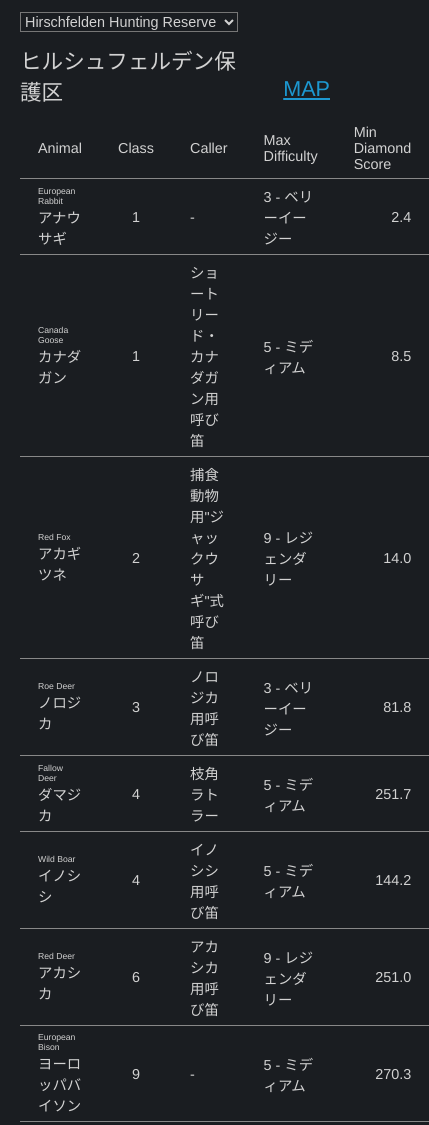
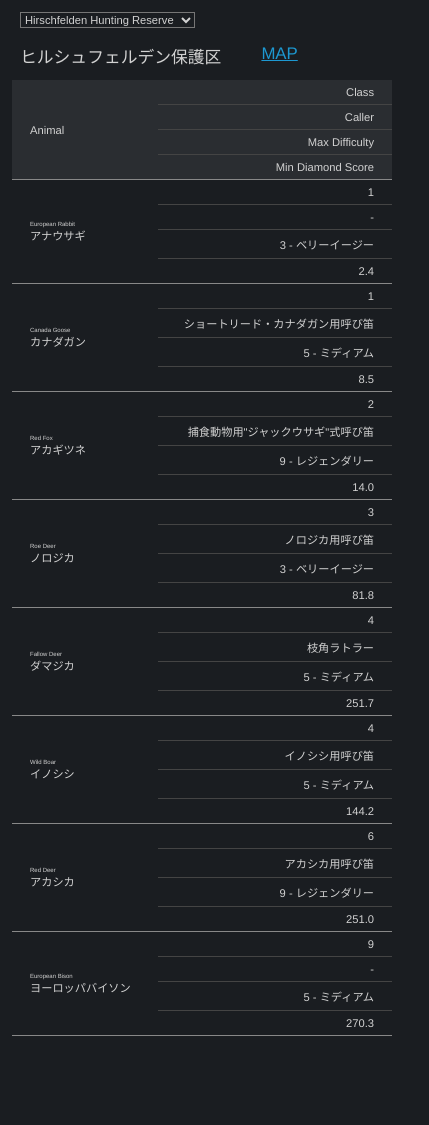
Before and after one commit to migiyubi/cotw-cheatsheet, a website built with webpack: page src/html/index.html in a window 390 px wide. Shown: the whole page, 429 px wide, since content can reach past the window. After the commit the page ends 1048 px from the top, so only its background shows below. Built offline with nearby package versions, Linux system fonts and the light colour scheme; files whose address does not match are found by name.

Commit message:
Add style for responsive design

```diff
--- a/src/css/main.css
+++ b/src/css/main.css
@@ -30,7 +30,12 @@
 }
 
 table {
-  border-collapse: collapse;
+  border-collapse: separate;
+  border-spacing: 0;
+}
+
+thead td {
+  background-color: #2a2d31;
 }
 
 td {
@@ -63,3 +68,37 @@
   width: 15%;
   text-align: right;
 }
+
+@media(max-width: 767px) {
+  body {
+    font-size: 0.7em;
+  }
+
+  table {
+    margin: 12px 4px;
+  }
+
+  .animal-name-en {
+    font-size: 0.5em;
+  }
+
+  td {
+    border-bottom: 1px solid #444444;
+  }
+
+  td:first-child {
+    width: 40%;
+    border-bottom: 1px solid #888888;
+  }
+
+  td:last-child {
+    width: 40%;
+    border-bottom: 1px solid #888888;
+  }
+
+  td:not(:first-child) {
+    display: block;
+    width: 90%;
+    text-align: right;
+  }
+}
--- a/src/js/index.js
+++ b/src/js/index.js
@@ -122,11 +122,14 @@
         headeScore.textContent = 'Min Diamond Score';
         header.appendChild(headeScore);
 
+        const body = document.createElement('tbody');
+        root.appendChild(body);
+
         const animals = masterMap.animals.slice();
         animals.sort((a, b) => { return masterAnimal[a].class - masterAnimal[b].class; });
 
         for (const a of animals) {
-            this._addAnimalRow(root, masterAnimal[a], masterCaller[this._callerMap[a]], masterDifficulty[masterAnimal[a].max_difficulty]);
+            this._addAnimalRow(body, masterAnimal[a], masterCaller[this._callerMap[a]], masterDifficulty[masterAnimal[a].max_difficulty]);
         }
     }
 
```
